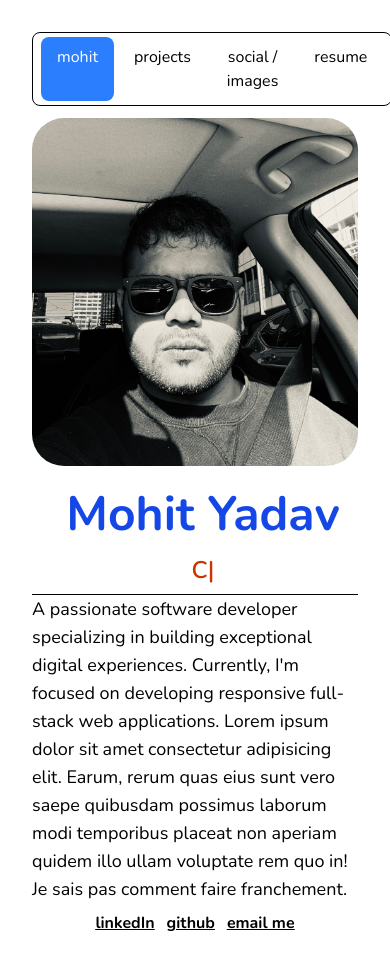
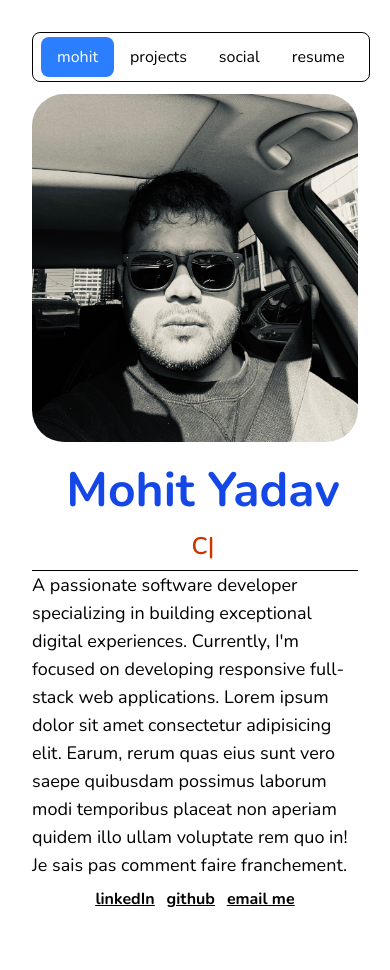
Before and after one commit to yaadevmohit/mohit-yadav, a React (Vite) app: page / in a window 390 px wide. Shown: the top 970 px of the page. Built offline with nearby package versions, Linux system fonts and the light colour scheme.

Commit message:
fixing mobile layout

```diff
--- a/src/components/Navbar.tsx
+++ b/src/components/Navbar.tsx
@@ -3,12 +3,12 @@ import { useState } from 'react';
 
 const NavBar = () => {
   const [active, setActive] = useState("mohit");
-  const links = ["mohit", "projects", "social / images", "resume"];
+  const links = ["mohit", "projects", "social", "resume"];
   return (
     // create a navbar with about, projects, contact, social, resume
     <>
     <nav className="w-full">
-      <ul className='flex space-x-1 md:space-x-6 justify-center p-1 px-2 border rounded-lg w-fit m-auto relative'>
+      <ul className='flex md:space-x-6 justify-center p-1 px-2 border rounded-lg w-fit m-auto relative'>
       {links.map((link) => (
         <li
           key={link}
```
